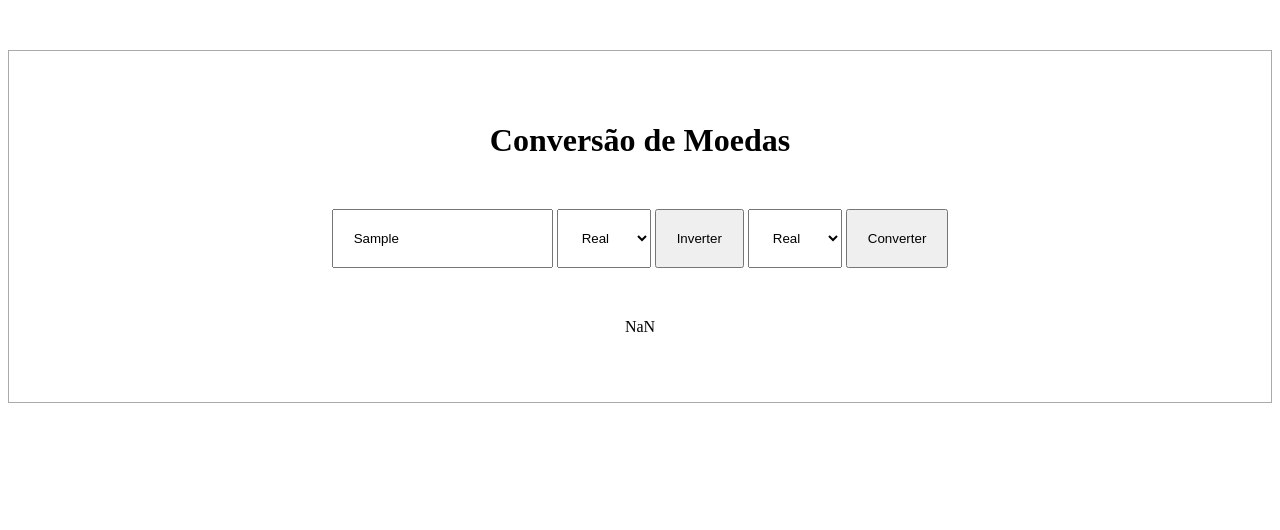
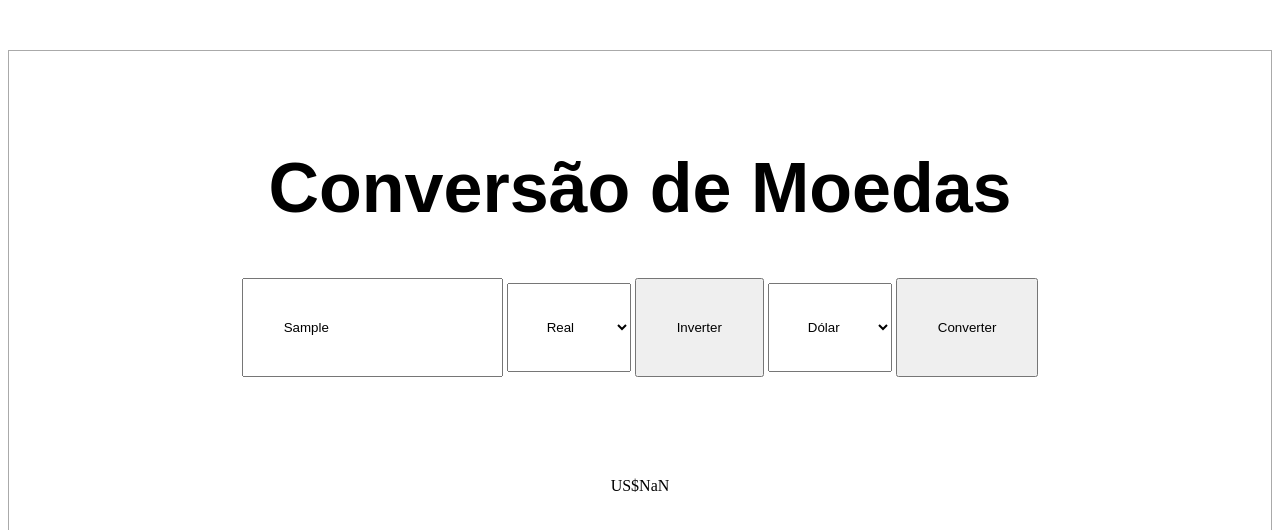
Before and after one commit to ErickAlexandre0505/Treino-Front-End, a plain HTML site: page index.html in a window 1280 px wide. Both pictures are taken after typing "Sample" into the empty fields and a click on the button "Converter". Shown: the top 530 px of the page. Drawn offline with Linux system fonts and the light colour scheme.

Commit message:
adicionado Simbolo da Moeda Convertida

```diff
--- a/index.html
+++ b/index.html
@@ -18,7 +18,7 @@
     <button onclick="inverter()">Inverter</button>
     <select name="moeda2" id="moeda2">
         <option value="real">Real</option>
-        <option value="dolar">Dólar</option>
+        <option value="dolar" selected>Dólar</option>
         <option value="euro">Euro</option>
     </select>
     <button onclick="converter()">Converter</button>
--- a/script.js
+++ b/script.js
@@ -22,13 +22,29 @@ function converter(){
     let moedaOrigem  = document.getElementById("moeda1").value;
     let moedaDestino  = document.getElementById("moeda2").value;
 
+    if(moedaOrigem == moedaDestino){
+        alert("As moedas são iguais, selecione dois tipos de moedas diferentes")
+        return;
+    }
+
     let conversao = valorUsuario * valoresConversao[moedaOrigem][moedaDestino]
 
+    let simbolo = "";
+    if(moedaDestino == "real"){
+        simbolo = "R$"
+    }
+
+    if(moedaDestino == "dolar"){
+        simbolo = "US$"
+    }
+
+    if(moedaDestino == "euro"){
+        simbolo = "€"
+    }
+
     let paragrafoResultado = document.getElementById("resultado");
-    paragrafoResultado.textContent = conversao;
+    paragrafoResultado.textContent = simbolo + conversao.toFixed(2);
 
-
-    console.log(conversao);
 }
 
 function inverter(){
--- a/style.css
+++ b/style.css
@@ -1,5 +1,16 @@
-input, select, button{
-    padding: 20px;
+
+input{
+    padding: 40px;
+    margin-bottom: 50px;
+}
+
+select{
+    padding: 35px;
+}
+
+button{
+    padding: 40px;
+
 }
 
 .container {
@@ -11,6 +22,8 @@ input, select, button{
 
 #titulo{
     margin-bottom: 50px;
+    font-size: 70px;
+    font-family: Arial, Helvetica, sans-serif;
 }
 
 #resultado{
```
